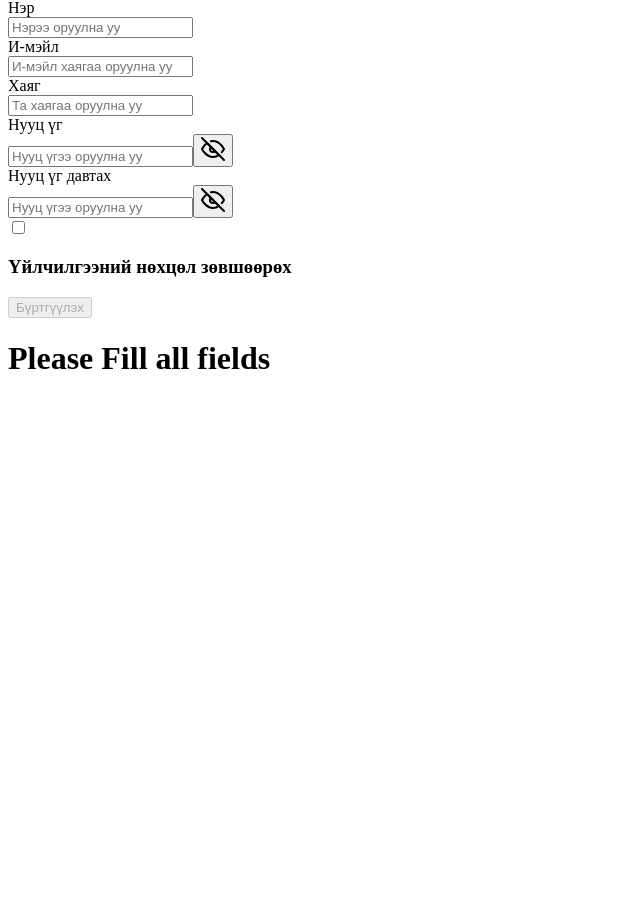
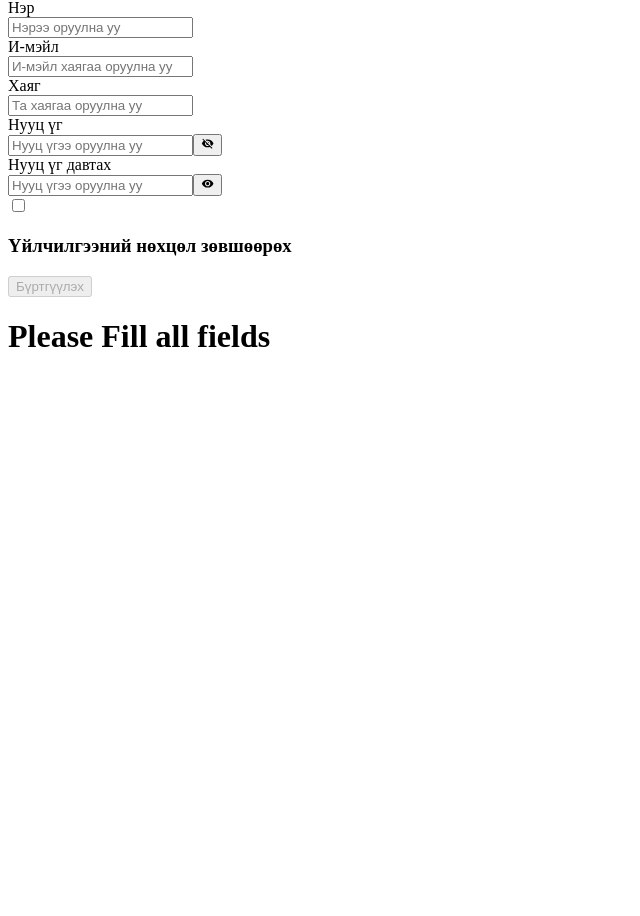
Before and after one commit to 23L-PM7/food-delivery-team1, a Next.js app in the folder frontend/: page /signup in a window 1280 px wide. Shown: the part 1694-2610 px from the top of the page, without its empty margins (0-640 px from the left). Built offline with nearby package versions, Linux system fonts and the light colour scheme.

Commit message:
frontend i hiigeerei

```diff
--- a/frontend/package.json
+++ b/frontend/package.json
@@ -24,6 +24,7 @@
     "react-bootstrap": "^2.10.2",
     "react-dom": "^18",
     "react-dropdown-select": "^4.11.2",
+    "react-icons-kit": "^2.0.0",
     "react-select": "^5.8.0",
     "sonner": "^1.4.41",
     "zustand": "^4.5.2"
--- a/frontend/src/app/signup/Signup.tsx
+++ b/frontend/src/app/signup/Signup.tsx
@@ -6,6 +6,8 @@ import React from "react";
 import axios from "axios";
 import Link from "next/link";
 import { useRouter } from "next/navigation";
+import { IoMdEye } from "react-icons/io";
+import { IoMdEyeOff } from "react-icons/io";
 
 export default function Signup() {
   const router = useRouter();
@@ -25,6 +27,7 @@ export default function Signup() {
   const [checkbox, setCheckbox] = useState(false);
 
   // password visible useState
+  const [icon, setIcon] = useState(false);
   const [visible, setVisible] = useState("password");
   const [visible2, setVisible2] = useState("password");
 
@@ -67,18 +70,20 @@ export default function Signup() {
 
   // visible passwords
   const visiblePassword = () => {
-    if (visible == "password") {
-      setVisible("text");
-    } else {
-      setVisible("password");
-    }
-  };
+    setIcon(!icon);
+   if (visible === "text") {
+    setVisible("password");
+  } else {
+    setVisible("text");
+  }
+};
   const visibleSecondpass = () => {
-    if (visible2 == "password") {
-      setVisible2("text");
-    } else {
-      setVisible2("password");
-    }
+    setIcon(!icon);
+    if (visible === "text") {
+     setVisible("password");
+   } else {
+     setVisible("text");
+   }
   };
 
   // checkbox check checker
@@ -174,8 +179,9 @@ export default function Signup() {
               onChange={changePassword}
               placeholder="Нууц үгээ оруулна уу"
             />
-            <button onClick={visiblePassword}>
-              <Eye />
+            <button onClick={visiblePassword}
+            className={`${icon ? "hidden" : "flex"}`}>
+            <IoMdEyeOff className="text-[25px]" />
             </button>
           </label>
         </label>
@@ -191,8 +197,9 @@ export default function Signup() {
               onChange={changeSecondpass}
               placeholder="Нууц үгээ оруулна уу"
             />
-            <button onClick={visibleSecondpass}>
-              <Eye />
+            <button onClick={visibleSecondpass}
+             className={`${icon ? "flex" : "hidden"}`}>
+             <IoMdEye className="text-[25px]"/>
             </button>
           </label>
         </label>
--- a/frontend/src/components/Login.tsx
+++ b/frontend/src/components/Login.tsx
@@ -5,11 +5,13 @@ import { useEffect, useState } from "react";
 import { Eye } from "./icons/eyeclosed";
 import { useRouter } from "next/navigation";
 import { LoginFetcher, LoginMutator } from "@/app/util";
+import { IoMdEye } from "react-icons/io";
+import { IoMdEyeOff } from "react-icons/io";
 
 
 export function Login() {
   const [check, setCheck] = useState("disabled");
-
+  const [icon, setIcon] = useState(false);
   const router = useRouter();
   const [email, setEmail] = useState("");
   const [password, setPassword] = useState("");
@@ -40,11 +42,14 @@ export function Login() {
     setPassword(event.target.value);
   };
 
+
+
   const visiblePassword = () => {
-    if (visible == "password") {
+      setIcon(!icon);
+     if (visible === "text") {
+      setVisible("password");
+    } else {
       setVisible("text");
-    } else {
-      setVisible("password");
     }
   };
 
@@ -112,8 +117,17 @@ export function Login() {
             value={password}
             onChange={changePassword}
           />
-          <button onClick={visiblePassword}>
-            <Eye />
+          <button
+          type="button"
+           onClick={visiblePassword}
+           className={`${icon ? "hidden" : "flex"}`}>
+            <IoMdEyeOff className="text-[25px]" />
+          </button>
+          <button
+          type="button"
+           onClick={visiblePassword}
+           className={`${icon ? "flex" : "hidden"}`}>
+            <IoMdEye className="text-[25px]"/>
           </button>
         </label>
         <a className="flex justify-end cursor-pointer mt-[8px]" href="http://localhost:3000/forgotpass">Нууц үг сэргээх</a>
```
Also changed, not shown: 1 other file (tests, documents, lock files or other folders).
